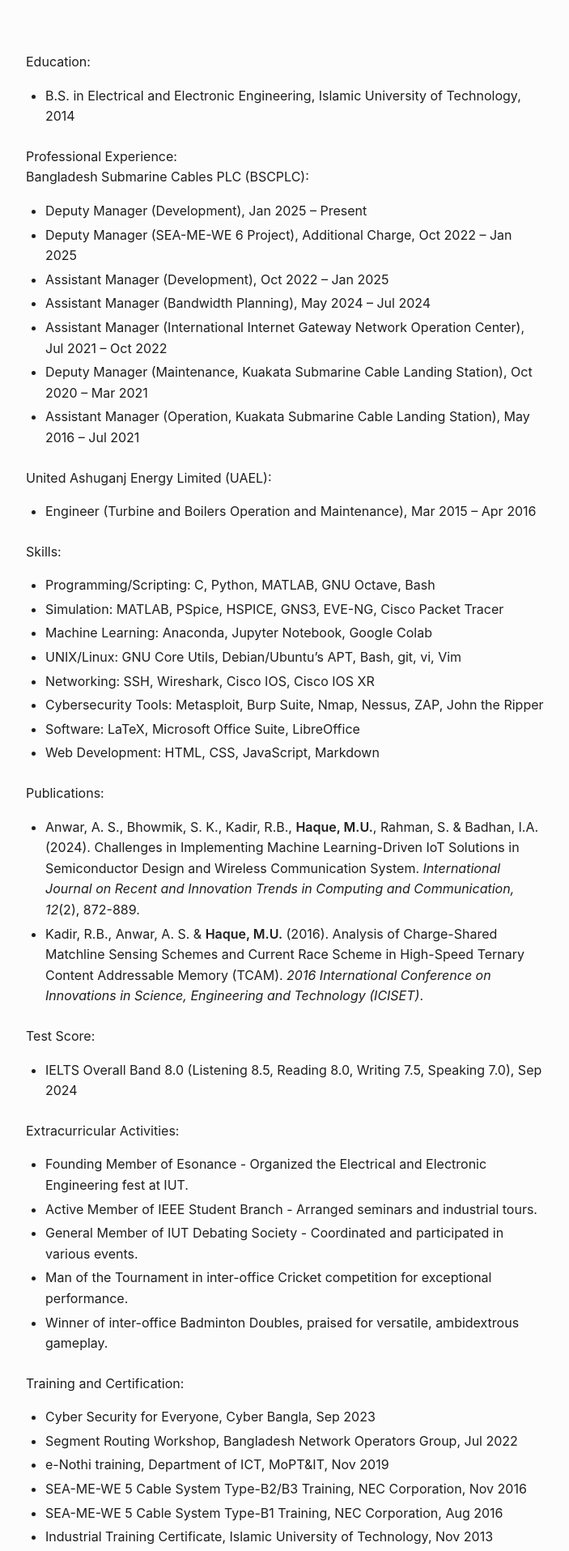
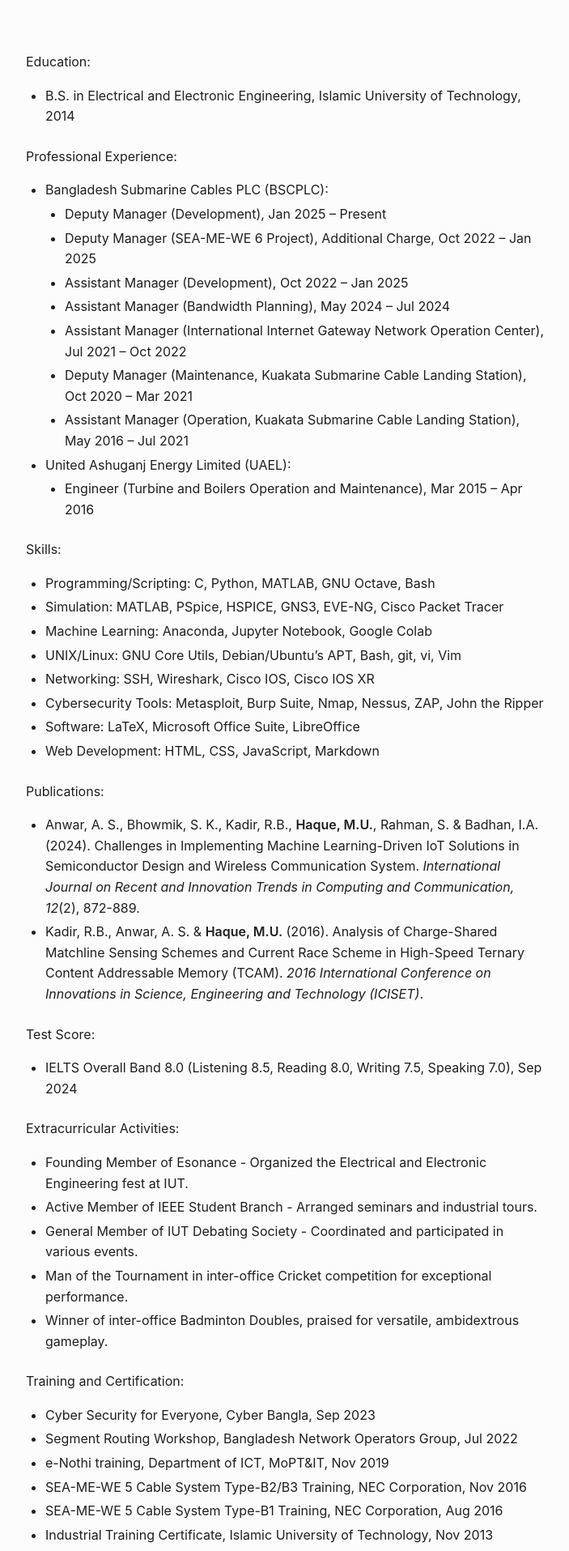
Before and after one commit to muntasimulhaque/muntasimulhaque.github.io, a Jekyll site: the page built from cv.md, in a window 1280 px wide. Shown: the top 1915 px of the page at 81% size, without its empty margins (288-991 px from the left). Built offline with Jekyll 4.4.1, drawn with Linux system fonts in a browser that asks for light colours.

Commit message:
Update cv.md

```diff
--- a/cv.md
+++ b/cv.md
@@ -7,17 +7,17 @@
 * B.S. in Electrical and Electronic Engineering, Islamic University of Technology, 2014
 
 Professional Experience:
-Bangladesh Submarine Cables PLC (BSCPLC):
-* Deputy Manager (Development), Jan 2025 – Present
-* Deputy Manager (SEA-ME-WE 6 Project), Additional Charge, Oct 2022 – Jan 2025
-* Assistant Manager (Development), Oct 2022 – Jan 2025
-* Assistant Manager (Bandwidth Planning), May 2024 – Jul 2024
-* Assistant Manager (International Internet Gateway Network Operation Center), Jul 2021 – Oct 2022
-* Deputy Manager (Maintenance, Kuakata Submarine Cable Landing Station), Oct 2020 – Mar 2021
-* Assistant Manager (Operation, Kuakata Submarine Cable Landing Station), May 2016 – Jul 2021
+* Bangladesh Submarine Cables PLC (BSCPLC):
+	* Deputy Manager (Development), Jan 2025 – Present
+	* Deputy Manager (SEA-ME-WE 6 Project), Additional Charge, Oct 2022 – Jan 2025
+	* Assistant Manager (Development), Oct 2022 – Jan 2025
+	* Assistant Manager (Bandwidth Planning), May 2024 – Jul 2024
+	* Assistant Manager (International Internet Gateway Network Operation Center), Jul 2021 – Oct 2022
+	* Deputy Manager (Maintenance, Kuakata Submarine Cable Landing Station), Oct 2020 – Mar 2021
+	* Assistant Manager (Operation, Kuakata Submarine Cable Landing Station), May 2016 – Jul 2021
 
-United Ashuganj Energy Limited (UAEL):
-* Engineer (Turbine and Boilers Operation and Maintenance), Mar 2015 – Apr 2016
+* United Ashuganj Energy Limited (UAEL):
+	* Engineer (Turbine and Boilers Operation and Maintenance), Mar 2015 – Apr 2016
 
 Skills:
 * Programming/Scripting: C, Python, MATLAB, GNU Octave, Bash
```
